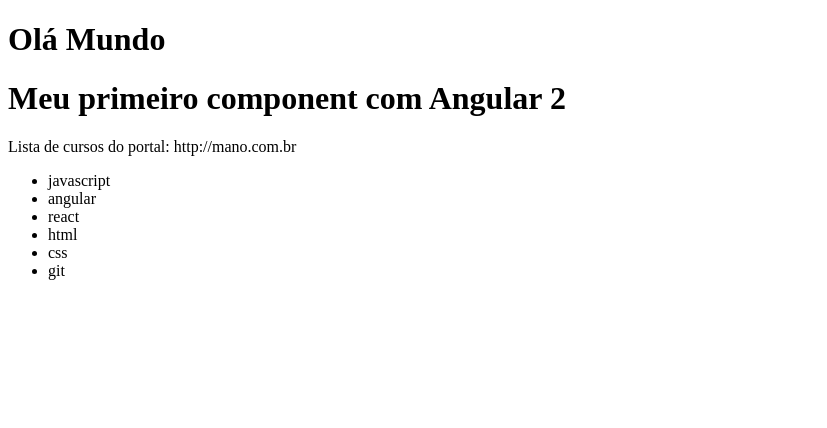
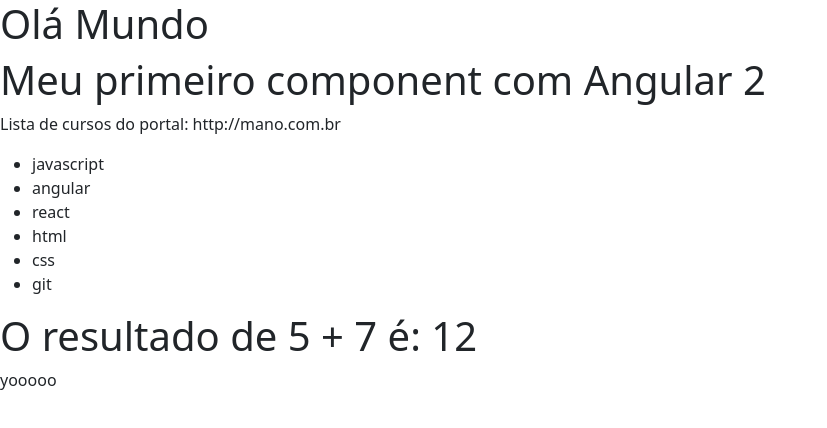
Before and after one commit to LagAntunes/Aprendendo-Angular-com-Loiane-Groner, an Angular app: page / in a window 1280 px wide. Shown: the top 428 px of the page, without its empty margins (0-827 px from the left). Built offline with nearby package versions, Linux system fonts and the light colour scheme.

Commit message:
finalização da aula 09

```diff
--- a/angular.json
+++ b/angular.json
@@ -27,6 +27,7 @@
               "src/assets"
             ],
             "styles": [
+              "../node_modules/bootstrap/dist/css/bootstrap.min.css",
               "src/styles.css"
             ],
             "scripts": []
--- a/package.json
+++ b/package.json
@@ -18,6 +18,8 @@
     "@angular/platform-browser": "~13.3.0",
     "@angular/platform-browser-dynamic": "~13.3.0",
     "@angular/router": "~13.3.0",
+    "bootstrap": "^5.1.3",
+    "ng2-bootstrap": "^1.6.3",
     "rxjs": "~7.5.0",
     "tslib": "^2.3.0",
     "zone.js": "~0.11.4"
--- a/src/app/meu-primeiro2/meu-primeiro2.component.html
+++ b/src/app/meu-primeiro2/meu-primeiro2.component.html
@@ -5,3 +5,6 @@
         {{curso}}
     </li>
 </ul>
+
+<h1>O resultado de 5 + 7 é: {{5 + 7}}</h1>
+<p>{{maninho}}</p>
--- a/src/app/meu-primeiro2/meu-primeiro2.component.ts
+++ b/src/app/meu-primeiro2/meu-primeiro2.component.ts
@@ -12,6 +12,8 @@ export class MeuPrimeiro2Component implements OnInit {
 
   cursos: any;
 
+  maninho:any
+
   constructor(private cursosService: CursosService) {
 
     /*for (let i = 0; i <= this.cursos.length; i++) {
@@ -25,6 +27,8 @@ export class MeuPrimeiro2Component implements OnInit {
 
     this.NomePortal = 'http://mano.com.br'
 
+    this.maninho = "yooooo"
+
    }
 
   ngOnInit(): void {
```
Also changed, not shown: 1 other file (tests, documents, lock files or other folders).
